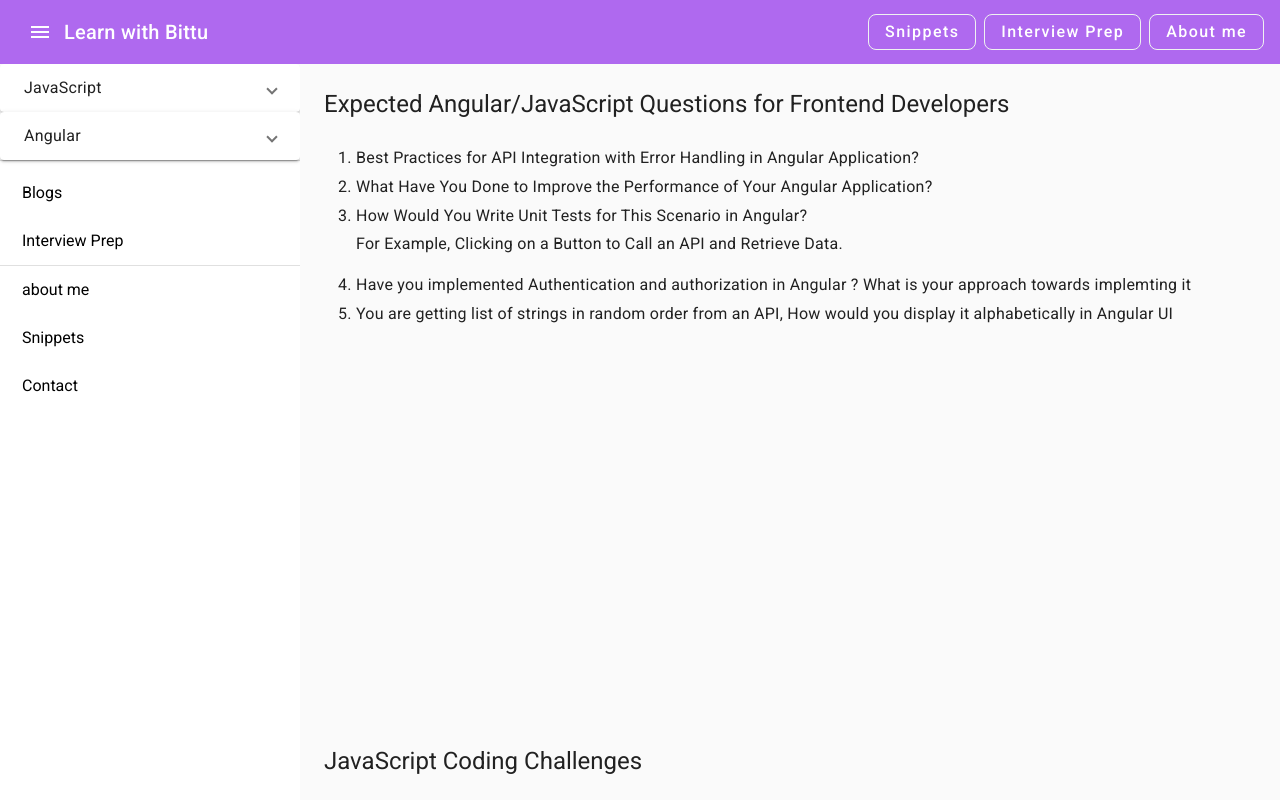
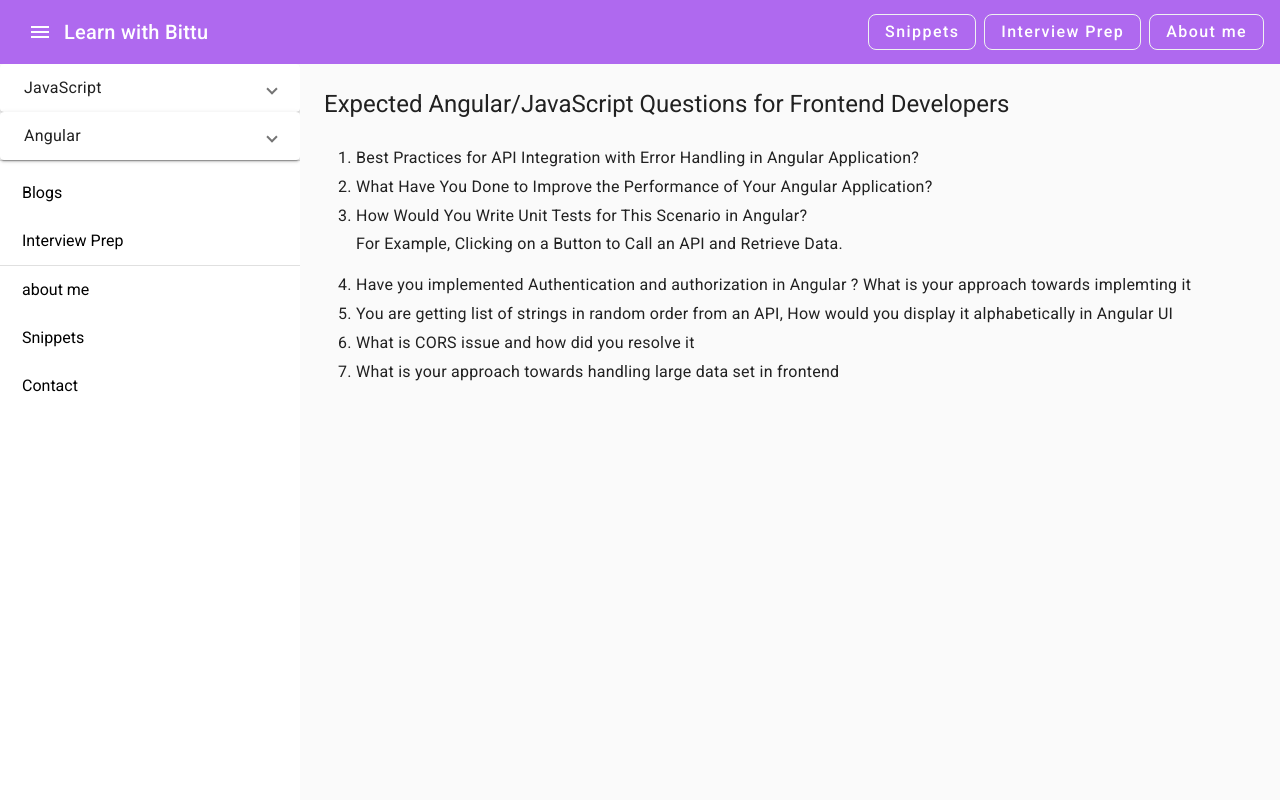
Before and after one commit to bittu1040/Learn-with-Bittu, an Angular app: page /interview-preparation in a window 1280 px wide. Built offline with nearby package versions, Linux system fonts and the light colour scheme.

Commit message:
added questions

```diff
--- a/src/app/module/learn/learn-js/learn-js.component.html
+++ b/src/app/module/learn/learn-js/learn-js.component.html
@@ -12,6 +12,8 @@
         </li>
         <li>Have you implemented Authentication and authorization in Angular ?  What is your approach towards implemting it</li>
         <li>You are getting list of strings in random order from an API, How would you display it alphabetically in Angular UI</li>
+        <li>What is CORS issue and how did you resolve it </li>
+        <li>What is your approach towards handling large data set in frontend </li>
       </ol>
     </div>
   </div>
```
